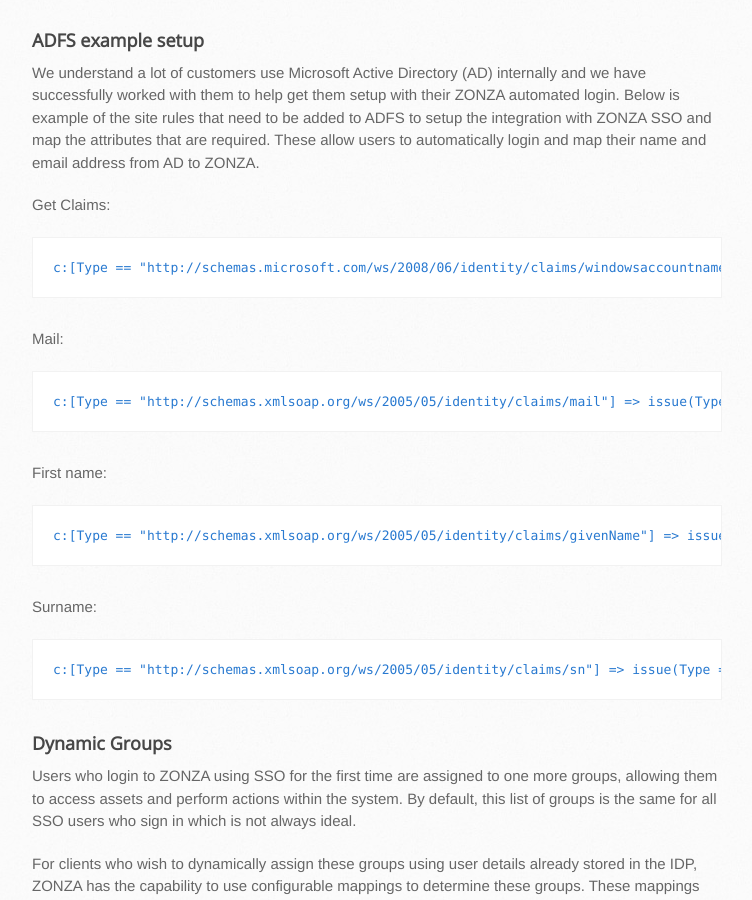
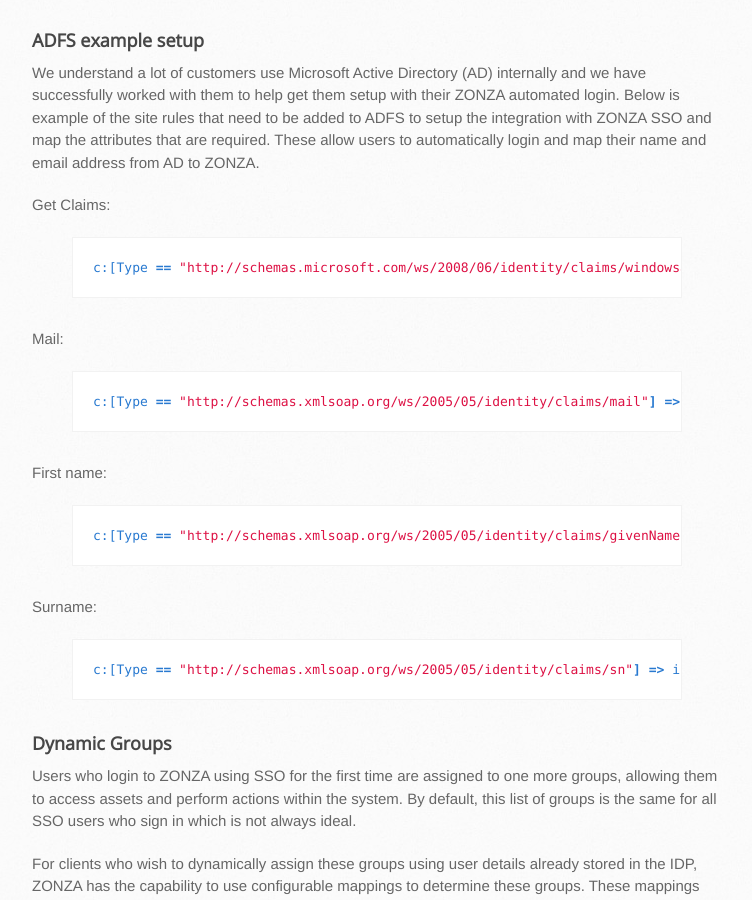
Before and after one commit to zonza/zonza.github.io, a Jekyll site: the page built from sso.md, in a window 1280 px wide and 900 px high, scrolled down 2035 px. Shown: the whole window, without its empty margins (138-890 px from the left). Built offline with Jekyll 4.4.1, drawn with Linux system fonts in a browser that asks for light colours; nearby versions of some CDN libraries.

Commit message:
Change formatting of code

````diff
--- a/sso.md
+++ b/sso.md
@@ -102,24 +102,24 @@
 users to automatically login and map their name and email address from AD to ZONZA.
 
 Get Claims:
-```
+{% highlight bash %}
 c:[Type == "http://schemas.microsoft.com/ws/2008/06/identity/claims/windowsaccountname", Issuer == "AD AUTHORITY"] => issue(store = "Active Directory", types = ("http://schemas.xmlsoap.org/ws/2005/05/identity/claims/mail", "http://schemas.xmlsoap.org/ws/2005/05/identity/claims/givenName", "http://schemas.xmlsoap.org/ws/2005/05/identity/claims/sn"), query = ";mail,givenName,sn;{0}", param = c.Value);
-```
+{% endhighlight %}
 
 Mail:
-```
+{% highlight bash %}
 c:[Type == "http://schemas.xmlsoap.org/ws/2005/05/identity/claims/mail"] => issue(Type = "urn:oid:0.9.2342.19200300.100.1.3", Value = c.Value,  Properties["http://schemas.xmlsoap.org/ws/2005/05/identity/claimproperties/attributename"] = "urn:oasis:names:tc:SAML:2.0:attrname-format:uri");
-```
+{% endhighlight %}
 
 First name:
-```
+{% highlight bash %}
 c:[Type == "http://schemas.xmlsoap.org/ws/2005/05/identity/claims/givenName"] => issue(Type = "urn:oid:2.5.4.42", Value = c.Value, Properties["http://schemas.xmlsoap.org/ws/2005/05/identity/claimproperties/attributename"] = "urn:oasis:names:tc:SAML:2.0:attrname-format:uri");
-```
+{% endhighlight %}
 
 Surname:
-```
+{% highlight bash %}
 c:[Type == "http://schemas.xmlsoap.org/ws/2005/05/identity/claims/sn"] => issue(Type = "urn:oid:2.5.4.4", Value = c.Value, Properties["http://schemas.xmlsoap.org/ws/2005/05/identity/claimproperties/attributename"] = "urn:oasis:names:tc:SAML:2.0:attrname-format:uri");
-```
+{% endhighlight %}
 
 ### Dynamic Groups
 
````
